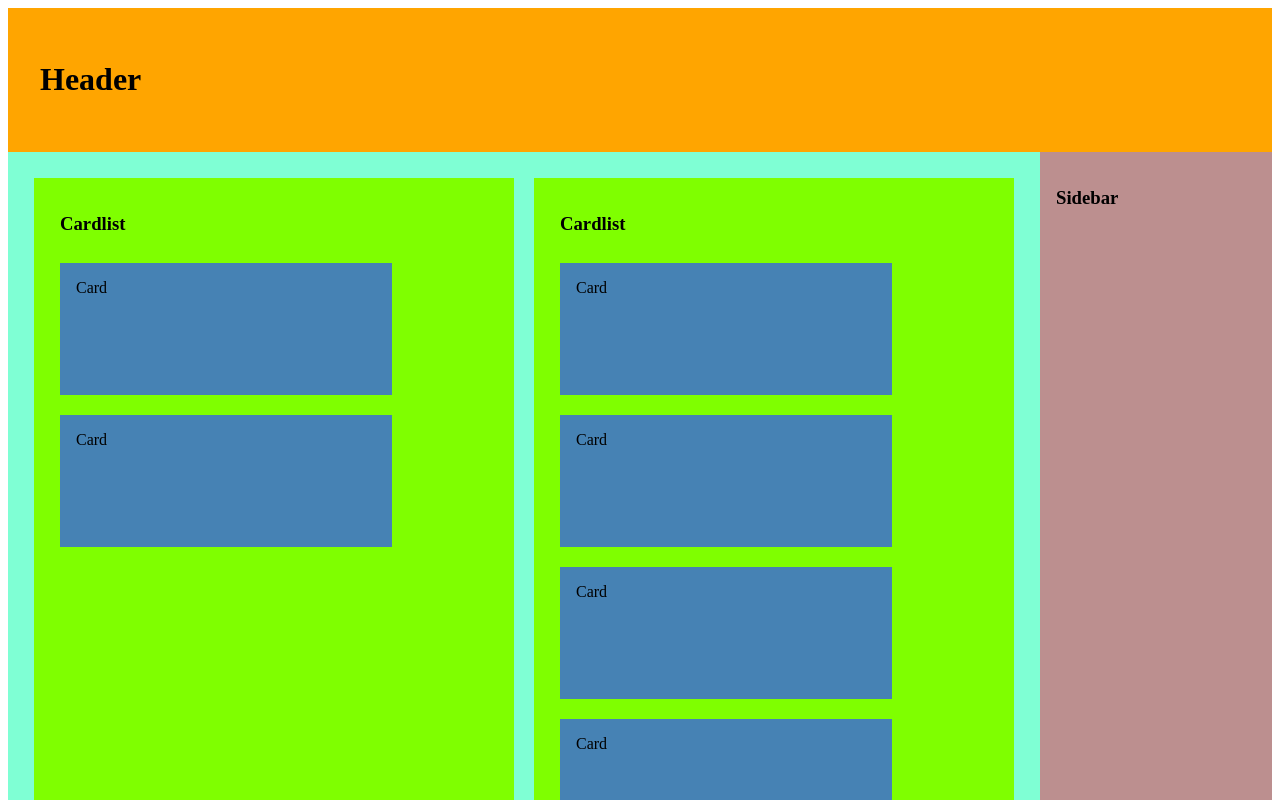
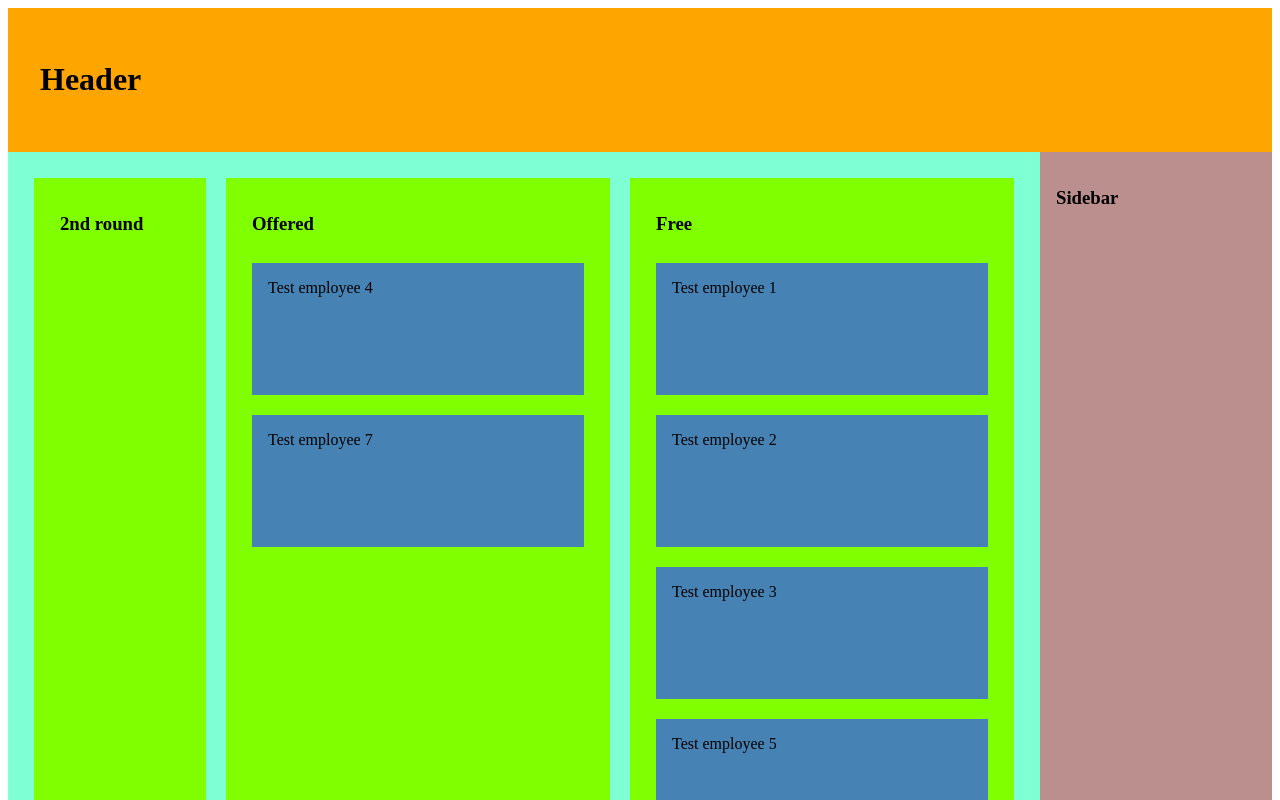
Before and after one commit to a-ruskomaa-gofore/hohto-bench-mvp, a React (Create React App) app: page / in a window 1280 px wide. Shown: the top 800 px of the page. Built offline with nearby package versions, Linux system fonts and the light colour scheme.

Commit message:
Pass data to components

```diff
--- a/src/App.tsx
+++ b/src/App.tsx
@@ -1,15 +1,25 @@
-import React from 'react';
+import React, { useEffect, useState } from 'react';
 import Header from './components/Header';
 import CardView from './components/CardView';
 import Sidebar from './components/Sidebar';
 import './styles.css';
+import mockHohtoService from './services/mockHohtoService';
+import { Employee } from './types/types';
 
 function App() {
+  const [employees, setEmployees] = useState<Array<Employee>>([]);
+
+  useEffect(() => {
+    mockHohtoService.fetchEmployeeData().then(data => {
+      setEmployees(data);
+    })
+  }, [])
+
   return (
     <div className="App">
       <Header></Header>
       <div className='main-area'>
-        <CardView></CardView>
+        <CardView employees={employees}></CardView>
         <Sidebar></Sidebar>
       </div>
     </div>
--- a/src/components/Card.tsx
+++ b/src/components/Card.tsx
@@ -1,6 +1,12 @@
-const Card = () => {
+import { Employee } from "../types/types";
+
+interface CardProps {
+    employee: Employee
+}
+
+const Card = ({employee}: CardProps) => {
     return (
-        <div className="card">Card</div>
+        <div className="card">{employee.name}</div>
     )
 };
 
--- a/src/components/CardList.tsx
+++ b/src/components/CardList.tsx
@@ -1,13 +1,17 @@
+import { Employee } from "../types/types";
 import Card from "./Card";
 
-const CardList = () => {
-    const cards = Array(Math.ceil(Math.random() * 20)).fill(<Card></Card>);
+type CardListProps = {
+    title: string,
+    employees: Array<Employee>
+}
 
-    console.log(cards);
+const CardList = ({title, employees}: CardListProps) => {
+    const cards = employees.map((employee) => <Card employee={employee}></Card>);
 
     return (
         <div className="cardlist">
-            <h3>Cardlist</h3>
+            <h3>{title}</h3>
             {cards}
         </div>
     )
--- a/src/components/CardView.tsx
+++ b/src/components/CardView.tsx
@@ -1,12 +1,28 @@
+import { Employee } from "../types/types";
 import CardList from "./CardList";
 
-const CardView = () => {
+interface CardViewProps {
+    employees: Array<Employee>
+}
+
+const CardView = ({employees}: CardViewProps) => {
+    const categories = [{
+        title: "2nd round",
+        filter: (employee: Employee) => employee.status === "2ndRound"
+    },{
+        title: "Offered",
+        filter: (employee: Employee) => employee.status === "offered"
+    },{
+        title: "Free",
+        filter: (employee: Employee) => employee.status === "free"
+    }];
+
+    const cardLists = categories.map(({title, filter}) => (
+    <CardList title={title} employees={employees.filter(filter)}></CardList>));
+
     return (
         <div className="cardview">
-            <CardList></CardList>
-            <CardList></CardList>
-            <CardList></CardList>
-            <CardList></CardList>
+            {cardLists}
         </div>
     )
 };
```
